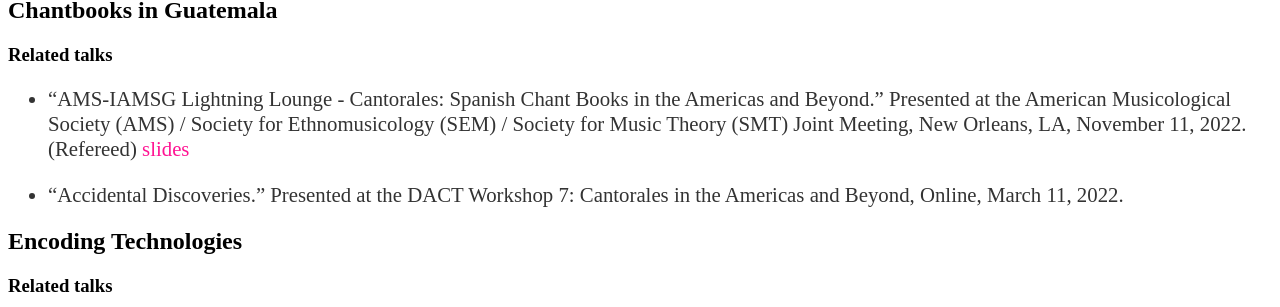
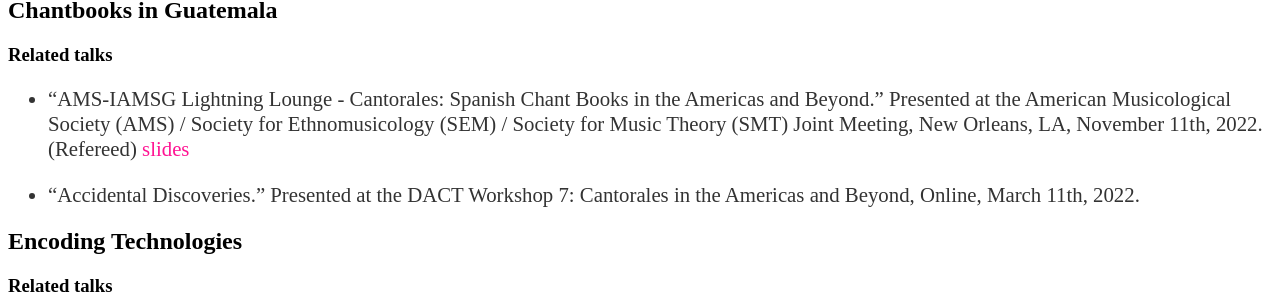
Before and after one commit to martha-thomae/martha-thomae.github.io, a Jekyll site: the page built from projects/index.md, in a window 1280 px wide and 900 px high, scrolled down 3586 px. Shown: the part 472-779 px from the top of the window. Built offline with Jekyll 4.4.1, drawn with Linux system fonts in a browser that asks for light colours.

Commit message:
Update talksNeumes.yml
for consistency in dates

```diff
--- a/_data/talksNeumes.yml
+++ b/_data/talksNeumes.yml
@@ -1,4 +1,4 @@
-- name: ' “AMS-IAMSG Lightning Lounge - Cantorales: Spanish Chant Books in the Americas and Beyond.” Presented at the American Musicological Society (AMS) / Society for Ethnomusicology (SEM) / Society for Music Theory (SMT) Joint Meeting, New Orleans, LA, November 11, 2022. (Refereed)'
+- name: ' “AMS-IAMSG Lightning Lounge - Cantorales: Spanish Chant Books in the Americas and Beyond.” Presented at the American Musicological Society (AMS) / Society for Ethnomusicology (SEM) / Society for Music Theory (SMT) Joint Meeting, New Orleans, LA, November 11th, 2022. (Refereed)'
   link: https://www.youtube.com/watch?v=bbVcJVP1Vog
-- name: '“Accidental Discoveries.” Presented at the DACT Workshop 7: Cantorales in the Americas and Beyond, Online, March 11, 2022.'
+- name: '“Accidental Discoveries.” Presented at the DACT Workshop 7: Cantorales in the Americas and Beyond, Online, March 11th, 2022.'
   link: /
```
